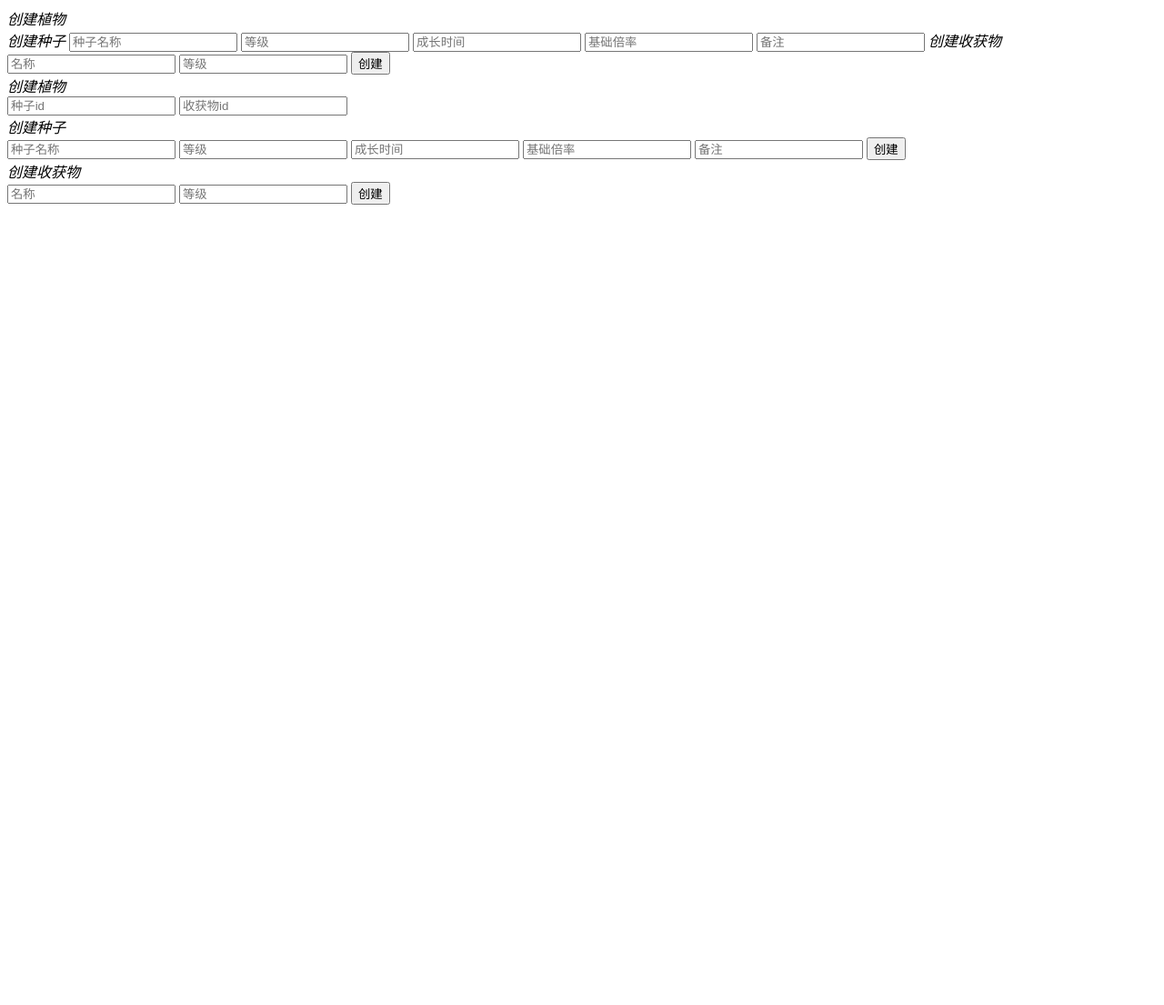
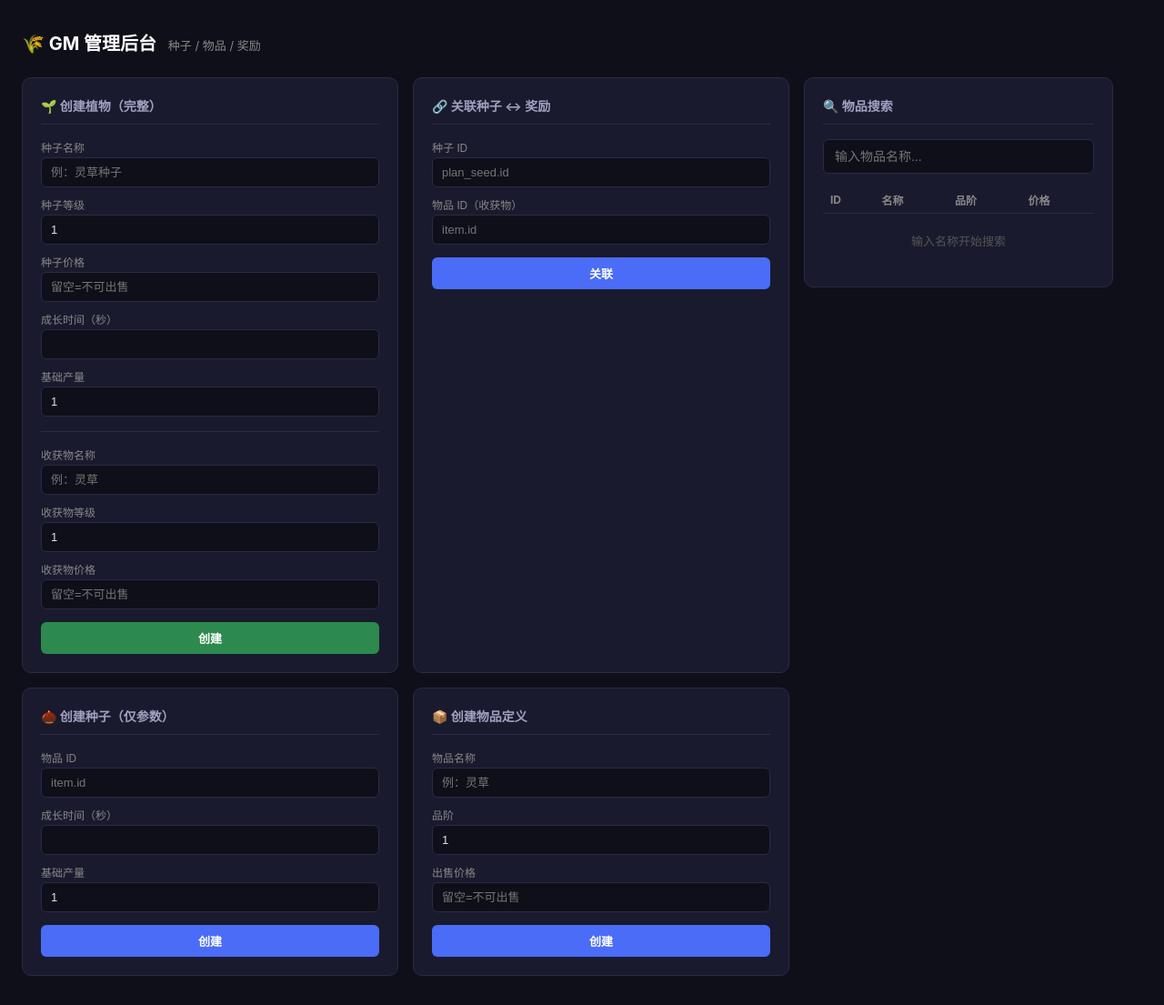
Before and after one commit to nianzisi/Firm, a FastAPI app: page /seeds in a window 1280 px wide. Shown: the whole page at 91% size. Before the commit the page ends 225 px from the top, so only its background shows below. Run offline with FastAPI, Linux system fonts and the light colour scheme.

Commit message:
修改了模板

```diff
--- a/firm/web/app.py
+++ b/firm/web/app.py
@@ -1,6 +1,7 @@
 """FastAPI Web 应用"""
 from typing import Optional
 
+import uvicorn
 from fastapi import FastAPI, Form, Query, Request
 from fastapi.responses import RedirectResponse
 from fastapi.templating import Jinja2Templates
@@ -83,3 +84,7 @@ def search_items(name: str = Query(""),
         grade=grade,
         shopping_price=shopping_price,
     )
+
+
+if __name__ == "__main__":
+    uvicorn.run("main:app", host="localhost", port=8000, reload=True)
--- a/firm/web/templates/seeds_home.html
+++ b/firm/web/templates/seeds_home.html
@@ -1,77 +1,176 @@
 <!DOCTYPE html>
-<html lang="en">
+<html lang="zh-CN">
 <head>
     <meta charset="UTF-8">
-    <title>首页</title>
+    <meta name="viewport" content="width=device-width, initial-scale=1.0">
+    <title>GM 管理后台</title>
+    <style>
+        * { margin: 0; padding: 0; box-sizing: border-box; }
+        body {
+            font-family: -apple-system, 'Segoe UI', sans-serif;
+            background: #0f0f1a;
+            color: #e0e0e0;
+            padding: 32px 24px;
+        }
+        h1 { font-size: 20px; color: #fff; margin-bottom: 24px; }
+        h1 small { font-size: 13px; color: #888; font-weight: 400; margin-left: 8px; }
+        .layout { display: flex; gap: 16px; align-items: flex-start; max-width: 1200px; }
+        .layout-left { flex: 1; display: grid; grid-template-columns: repeat(2, 1fr); gap: 16px; min-width: 0; }
+        .layout-right { width: 340px; flex-shrink: 0; }
+        @media (max-width: 900px) {
+            .layout { flex-direction: column; }
+            .layout-left { grid-template-columns: 1fr; }
+            .layout-right { width: 100%; }
+        }
+        .card {
+            background: #1a1a2e;
+            border-radius: 10px;
+            padding: 20px;
+            border: 1px solid #2a2a44;
+        }
+        .card h2 {
+            font-size: 14px;
+            color: #a0a0c0;
+            margin-bottom: 16px;
+            padding-bottom: 10px;
+            border-bottom: 1px solid #2a2a44;
+        }
+        .field { margin-bottom: 10px; }
+        .field label {
+            display: block;
+            font-size: 12px;
+            color: #888;
+            margin-bottom: 3px;
+        }
+        .field input {
+            width: 100%;
+            padding: 8px 10px;
+            border: 1px solid #2a2a44;
+            border-radius: 6px;
+            background: #0f0f1a;
+            color: #e0e0e0;
+            font-size: 13px;
+            outline: none;
+        }
+        .field input:focus { border-color: #4a6cf7; }
+        .btn {
+            width: 100%;
+            padding: 8px 0;
+            border: none;
+            border-radius: 6px;
+            cursor: pointer;
+            font-size: 13px;
+            font-weight: 600;
+            background: #4a6cf7;
+            color: #fff;
+            margin-top: 4px;
+        }
+        .btn:hover { background: #3b5de7; }
+        .btn-green { background: #2d8a4e; }
+        .btn-green:hover { background: #257a42; }
+        hr { border: none; border-top: 1px solid #2a2a44; margin: 16px 0; }
+        table { width: 100%; border-collapse: collapse; font-size: 13px; }
+        th { padding: 6px 8px; text-align: left; border-bottom: 1px solid #2a2a44; color: #888; font-size: 12px; }
+        td { padding: 6px 8px; border-bottom: 1px solid #1a1a2e; }
+    </style>
 </head>
 <body>
-    <div>
-        <i>创建植物</i>
+    <h1>🌾 GM 管理后台 <small>种子 / 物品 / 奖励</small></h1>
+    <div class="layout">
+        <div class="layout-left">
+            <div class="card">
+                <h2>🌱 创建植物（完整）</h2>
                 <form action="/seeds/create_and_link" method="post">
-            <i>创建种子</i>
-            <label>
-                <input type="text" name="plan_name" placeholder="种子名称">
-            </label>
-            <label>
-                <input type="number" pattern="[0-9]+" name="plan_grade" placeholder="等级" title="只能输入数字">
-            </label>
-            <label>
-                <input type="number" pattern="[0-9]+" name="mature_time" placeholder="成长时间" title="只能输入数字">
-            </label>
-            <label>
-                <input type="number" pattern="[0-9]+" name="mature_amount" placeholder="基础倍率" title="只能输入数字">
-            </label>
-            <label>
-                <input type="text" name="comment" placeholder="备注">
-            </label>
-        <i>创建收获物</i>
-            <label>
-                <input type="text" name="reward_name" placeholder="名称" >
-            </label>
-            <label>
-                <input type="number" name="rewards_grade" placeholder="等级" pattern="[0-9]+" title="只能输入数字">
-            </label>
-            <button>创建</button>
+                    <div class="field"><label>种子名称</label><input type="text" name="plan_name" placeholder="例：灵草种子" required></div>
+                    <div class="field"><label>种子等级</label><input type="number" name="plan_grade" value="1"></div>
+                    <div class="field"><label>种子价格</label><input type="number" name="plan_price" placeholder="留空=不可出售"></div>
+                    <div class="field"><label>成长时间（秒）</label><input type="number" name="mature_time" required></div>
+                    <div class="field"><label>基础产量</label><input type="number" name="mature_amount" value="1"></div>
+                    <hr>
+                    <div class="field"><label>收获物名称</label><input type="text" name="reward_name" placeholder="例：灵草" required></div>
+                    <div class="field"><label>收获物等级</label><input type="number" name="rewards_grade" value="1"></div>
+                    <div class="field"><label>收获物价格</label><input type="number" name="rewards_price" placeholder="留空=不可出售"></div>
+                    <button class="btn btn-green">创建</button>
                 </form>
-        <i>创建植物</i>
+            </div>
+            <div class="card">
+                <h2>🔗 关联种子 ↔ 奖励</h2>
                 <form action="/seeds/link" method="post">
-            <label>
-                <input type="number" pattern="[0-9]+" placeholder="种子id">
-            </label>
-            <label>
-                <input type="number" pattern="[0-9]+" placeholder="收获物id">
-            </label>
+                    <div class="field"><label>种子 ID</label><input type="number" name="seed_id" placeholder="plan_seed.id" required></div>
+                    <div class="field"><label>物品 ID（收获物）</label><input type="number" name="reward_id" placeholder="item.id" required></div>
+                    <button class="btn">关联</button>
                 </form>
-        <i>创建种子</i>
+            </div>
+            <div class="card">
+                <h2>🌰 创建种子（仅参数）</h2>
                 <form action="/seeds/create" method="post">
-            <label>
-                <input type="text" name="plan_name" placeholder="种子名称">
-            </label>
-            <label>
-                <input type="number" pattern="[0-9]+" name="plan_grade" placeholder="等级" title="只能输入数字">
-            </label>
-            <label>
-                <input type="number" pattern="[0-9]+" name="mature_time" placeholder="成长时间" title="只能输入数字">
-            </label>
-            <label>
-                <input type="number" pattern="[0-9]+" name="mature_amount" placeholder="基础倍率" title="只能输入数字">
-            </label>
-            <label>
-                <input type="text" name="comment" placeholder="备注">
-            </label>
-            <button>创建</button>
+                    <div class="field"><label>物品 ID</label><input type="number" name="item_id" placeholder="item.id" required></div>
+                    <div class="field"><label>成长时间（秒）</label><input type="number" name="mature_time" required></div>
+                    <div class="field"><label>基础产量</label><input type="number" name="mature_amount" value="1"></div>
+                    <button class="btn">创建</button>
                 </form>
-        <i>创建收获物</i>
-        <form action="/seeds/create_rewards" method="post">
-            <label>
-                <input type="text" name="reward_name" placeholder="名称" >
-            </label>
-            <label>
-                <input type="number" name="rewards_grade" placeholder="等级" pattern="[0-9]+" title="只能输入数字">
-            </label>
-            <button>创建</button>
+            </div>
+            <div class="card">
+                <h2>📦 创建物品定义</h2>
+                <form action="/seeds/create_items" method="post">
+                    <div class="field"><label>物品名称</label><input type="text" name="name" placeholder="例：灵草" required></div>
+                    <div class="field"><label>品阶</label><input type="number" name="grade" value="1"></div>
+                    <div class="field"><label>出售价格</label><input type="number" name="shopping_price" placeholder="留空=不可出售"></div>
+                    <button class="btn">创建</button>
                 </form>
+            </div>
+        </div>
+        <div class="layout-right">
+            <div class="card">
+                <h2>🔍 物品搜索</h2>
+                <input id="searchInput" oninput="search()" placeholder="输入物品名称..." style="width:100%;padding:10px 12px;border:1px solid #2a2a44;border-radius:6px;background:#0f0f1a;color:#e0e0e0;font-size:14px;outline:none;margin-bottom:14px;">
+                <table>
+                    <thead><tr><th>ID</th><th>名称</th><th>品阶</th><th>价格</th></tr></thead>
+                    <tbody id="resultBody">
+                        <tr><td colspan="4" style="text-align:center;color:#555;padding:20px;">输入名称开始搜索</td></tr>
+                    </tbody>
+                </table>
+            </div>
+        </div>
+    </div>
 
-    </div>
+    <script>
+        let timer = null;
+
+        function search() {
+            clearTimeout(timer);
+            timer = setTimeout(fetchItems, 250);
+        }
+
+        async function fetchItems() {
+            const name = document.getElementById("searchInput").value.trim();
+            const tbody = document.getElementById("resultBody");
+
+            if (!name) {
+                tbody.innerHTML = '<tr><td colspan="4" style="text-align:center;color:#555;padding:20px;">输入名称开始搜索</td></tr>';
+                return;
+            }
+
+            try {
+                const resp = await fetch(`/api/items/search?name=${encodeURIComponent(name)}`);
+                const data = await resp.json();
+                tbody.innerHTML = "";
+                if (data.length === 0) {
+                    tbody.innerHTML = '<tr><td colspan="4" style="text-align:center;color:#666;padding:20px;">无结果</td></tr>';
+                } else {
+                    for (const item of data) {
+                        tbody.innerHTML += `<tr>
+                            <td>${item.id}</td>
+                            <td>${item.name}</td>
+                            <td>${item.grade}</td>
+                            <td>${item.shopping !== null ? item.shopping : '不可出售'}</td>
+                        </tr>`;
+                    }
+                }
+            } catch (_) {
+                tbody.innerHTML = '<tr><td colspan="4" style="text-align:center;color:#c44;padding:20px;">搜索失败，请检查服务</td></tr>';
+            }
+        }
+    </script>
 </body>
 </html>
```
Lines whose indentation alone changed are shown as unchanged.
